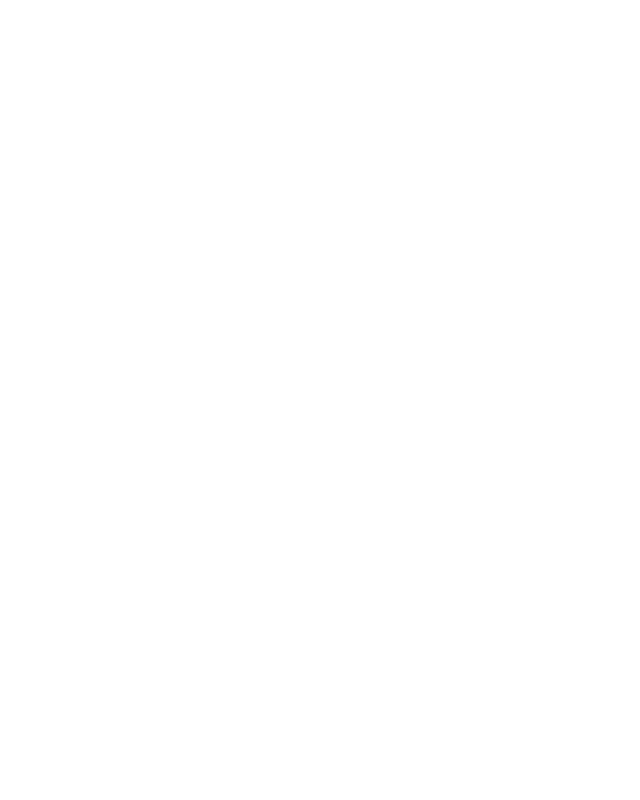
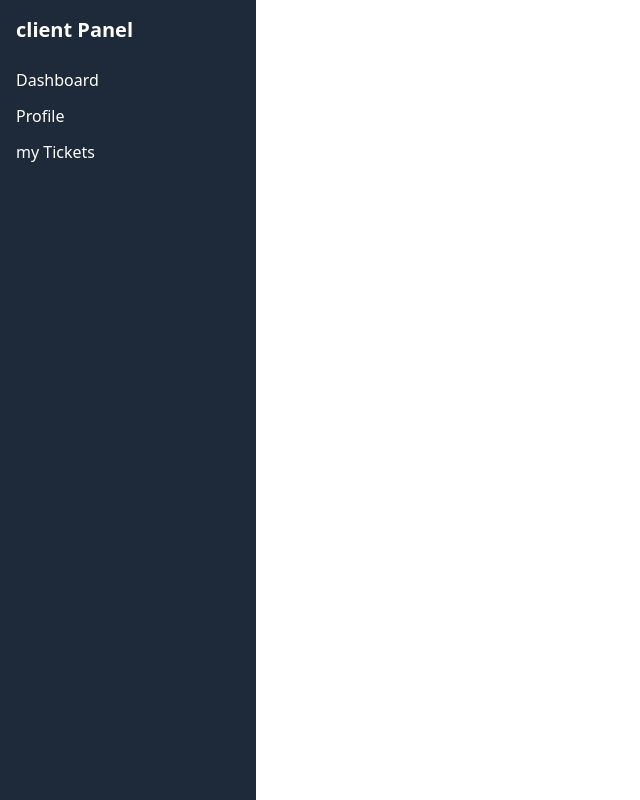
Before and after one commit to mustaphaessafidev-collab/support-system, a React app in the folder frontend/: page /client in a window 1280 px wide. Before the commit this address had no page. Shown: the whole page, without its empty margins (0-640 px from the left). Built offline with nearby package versions, Linux system fonts and the light colour scheme; the HTML template or start-up script is replaced by a standard one.

Commit message:
work in part sidebar in admin worker and client

```diff
--- a/frontend/src/App.jsx
+++ b/frontend/src/App.jsx
@@ -6,17 +6,35 @@
 import Agent from "./pages/agent/dashboard";
 import Client from "./pages/client/dashboard";
 import AddTickets from "./pages/client/addtickets";
+import AdminLayout from "./layouts/AdminLayout";
+import AgentLayout from "./layouts/AgentLayout";
+import ClientLayout from "./layouts/ClientLayout";
 
 function App() {
   return (
     <Routes>
       <Route path="/login" element={<Login />} />
       <Route path="/register" element={<Register />} />
-      <Route path="/pagerror" element={<PageError />} />
+
+
+    <Route path="/admin" element={<AdminLayout />}>
+        <Route path="dashboard" element={<Admin />} />
+    </Route>
+
+    <Route path="/agent" element={<AgentLayout />}>
+        <Route path="dashboard" element={<Agent />} />
+    </Route>
+
+      <Route path="/client" element={<ClientLayout />}>
+        <Route path="dashboard" element={<Client />} />
+        <Route path="AddTickets" element={<AddTickets />} />
+    </Route>
+
+      {/* <Route path="/pagerror" element={<PageError />} />
       <Route path="/admin/dashboard" element={<Admin />} />
       <Route path="/agent/dashboard" element={<Agent />} />
       <Route path="/client/dashboard" element={<Client />} />
-      <Route path="/client/AddTickets" element={<AddTickets />} />
+      <Route path="/client/AddTickets" element={<AddTickets />} /> */}
     </Routes>
   );
 }
--- /dev/null
+++ b/frontend/src/components/AdminSidebar.jsx
@@ -0,0 +1,15 @@
+import { Link } from "react-router-dom";
+
+export default function AdminSidebar() {
+  return (
+    <div className="w-64 h-screen bg-gray-800 text-white p-4">
+      <h2 className="text-xl font-bold mb-6">Admin Panel</h2>
+
+      <ul className="space-y-3">
+        <li><Link to="/admin/dashboard">Dashboard</Link></li>
+        <li><Link to="/admin/users">Users</Link></li>
+        <li><Link to="/admin/tickets">Tickets</Link></li>
+      </ul>
+    </div>
+  );
+}
--- /dev/null
+++ b/frontend/src/components/AgentSidebar.jsx
@@ -0,0 +1,15 @@
+import { Link } from "react-router-dom";
+
+export default function AgentSidebar(){
+    return(
+    <div className="w-64 h-screen bg-gray-800 text-white p-4">
+      <h2 className="text-xl font-bold mb-6">Agent Panel</h2>
+
+      <ul className="space-y-3">
+        <li><Link to="/agent/dashboard">ALL Tickets</Link></li>
+        <li><Link to="/agent/users">My Tickets</Link></li>
+        <li><Link to="/agent/tickets">message</Link></li>
+      </ul>
+    </div>
+    )
+}
--- /dev/null
+++ b/frontend/src/components/ClientSdebar.jsx
@@ -0,0 +1,15 @@
+import { Link } from "react-router-dom";
+
+export default function ClientSidebar(){
+    return(
+    <div className="w-64 h-screen bg-gray-800 text-white p-4">
+      <h2 className="text-xl font-bold mb-6">client Panel</h2>
+
+      <ul className="space-y-3">
+        <li><Link to="/client/dashboard">Dashboard</Link></li>
+        <li><Link to="/client/users">Profile</Link></li>
+        <li><Link to="/client/AddTickets">my  Tickets</Link></li>
+      </ul>
+    </div>
+    )
+}
--- /dev/null
+++ b/frontend/src/layouts/AdminLayout.jsx
@@ -0,0 +1,14 @@
+import AdminSidebar from "../components/AdminSidebar";
+import { Outlet } from "react-router-dom";
+
+export default function AdminLayout() {
+  return (
+    <div className="flex">
+      <AdminSidebar />
+
+      <div className="flex-1 p-6">
+        <Outlet />
+      </div>
+    </div>
+  );
+}
--- /dev/null
+++ b/frontend/src/layouts/AgentLayout.jsx
@@ -0,0 +1,13 @@
+import { Outlet } from "react-router-dom";
+import AgentSidebar from "../components/AgentSidebar";
+
+export default function AgentLayout(){
+    return (
+        <div className="flex">
+            <AgentSidebar />
+            <div className="flex-1 p-6">
+                <Outlet/>
+            </div>
+        </div>
+    );
+}
--- /dev/null
+++ b/frontend/src/layouts/ClientLayout.jsx
@@ -0,0 +1,13 @@
+import { Outlet } from "react-router-dom";
+import ClientSidebar from "../components/ClientSdebar";
+
+export default function ClientLayout(){
+    return(
+        <div className="flex">
+            <ClientSidebar />
+             <div className="flex-1 p-6">
+             <Outlet />
+            </div>
+        </div>
+    )
+}
--- a/frontend/src/pages/auth/Login.jsx
+++ b/frontend/src/pages/auth/Login.jsx
@@ -24,7 +24,7 @@
             const role=res.data.user.role;
 
             if(role === "client"){
-              navigate("/client/AddTickets")
+              navigate("/client/dashboard")
             }else if(role === "agent"){
               navigate("/agent/dashboard")
             }else if(role === "admin"){
```
